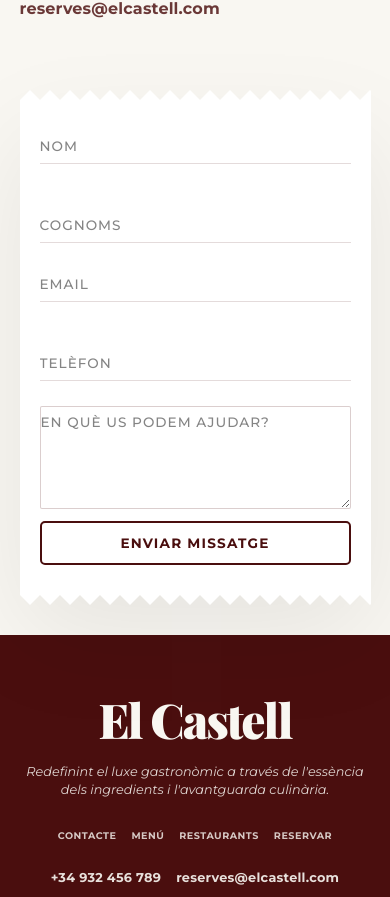
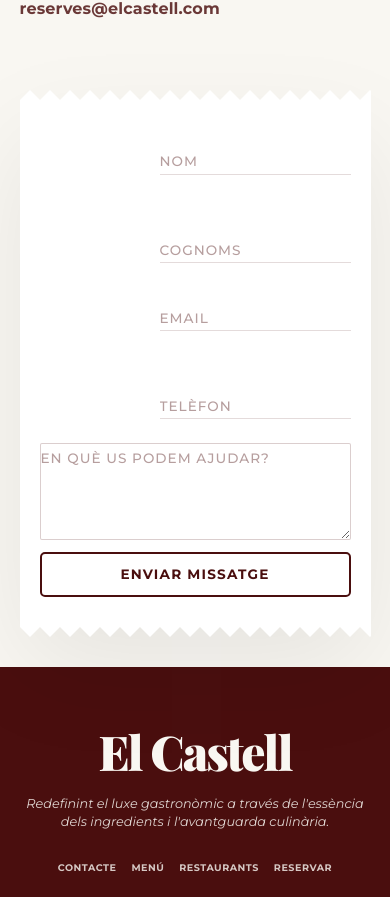
Before and after one commit to luabde/DishSync-Frontend, a React (Vite) app: page / in a window 390 px wide. Shown: the part 2891-3788 px from the top of the page. Built offline with nearby package versions, Linux system fonts and the light colour scheme; no server answers; a web font is replaced by a local one.

Commit message:
estilos unificar cambrer admin y pagian cliente

```diff
--- a/src/components/client/ClientHomeFooter.tsx
+++ b/src/components/client/ClientHomeFooter.tsx
@@ -24,9 +24,6 @@ export function ClientHomeFooter() {
 
       <div className="footer-bottom-desktop container-desktop-only">
         <div className="footer-copy-desktop">© 2026 Restaurant El Castell. Tots els drets reservats.</div>
-        <div className="footer-legal-desktop">
-          <a href="#">Privacitat | Termes d'Ús</a>
-        </div>
       </div>
 
       <div className="footer-content-centered mobile-footer">
--- a/src/pages/client/ClientHome.tsx
+++ b/src/pages/client/ClientHome.tsx
@@ -301,7 +301,7 @@ export default function ClientHome() {
               <div className="zigzag-wrapper" style={{ margin: 0 }}>
                 <div className="zigzag-form-container">
                   <form className="formulario-contacto" id="contact-form" onSubmit={onSubmitContact}>
-                    <div className="form-row" style={{ display: "flex", gap: "40px", marginBottom: "20px" }}>
+                    <div className="form-row" style={{ display: "flex", gap: "40px", marginBottom: "20px", alignItems: "flex-end" }}>
                       <div className="form-group" style={{ flex: 1, textAlign: "left" }}>
                         <input
                           type="text"
@@ -323,7 +323,7 @@ export default function ClientHome() {
                         />
                       </div>
                     </div>
-                    <div className="form-row" style={{ display: "flex", gap: "40px", marginBottom: "20px" }}>
+                    <div className="form-row" style={{ display: "flex", gap: "40px", marginBottom: "20px", alignItems: "flex-end" }}>
                       <div className="form-group" style={{ flex: 1, textAlign: "left" }}>
                         <input
                           type="email"
--- a/src/pages/client/style.css
+++ b/src/pages/client/style.css
@@ -385,7 +385,7 @@ body.menu-abierto {
     display: block;
     font-size: 0.75rem;
     letter-spacing: 2px;
-    margin-bottom: 12px;
+    margin-bottom: 8px;
     font-weight: 700;
     font-family: var(--font-ui);
     text-transform: uppercase;
@@ -393,33 +393,53 @@ body.menu-abierto {
 }
 
 .form-group input:not([type="submit"]),
-.form-group select,
-.form-group textarea {
-    width: 100%;
-    padding: 12px 0;
+.form-group select {
+    width: 100%;
+    padding: 20px 0 2px 0 !important;
     background: none;
-    border: none;
-    border-bottom: 1px solid rgba(74, 14, 14, 0.15);
+    border: none !important;
+    box-shadow: 0 1px 0 rgba(74, 14, 14, 0.15);
     font-family: var(--font-ui);
-    font-size: 1rem;
+    font-size: 0.9rem;
     font-weight: 500;
     color: var(--deep-black);
-    transition: all 0.3s;
+    line-height: 1.4 !important;
+    transition: box-shadow 0.3s ease;
+    border-radius: 0 !important;
+    margin: 0 !important;
 }
 
 .form-group input:focus,
-.form-group select:focus,
-.form-group textarea:focus {
-    outline: none;
-    border-bottom-color: var(--wine-red);
+.form-group select:focus {
+    outline: none !important;
+    box-shadow: 0 1px 0 var(--wine-red) !important;
 }
 
 .form-group textarea {
+    width: 100%;
     border: 1px solid rgba(74, 14, 14, 0.12);
-    padding: 15px;
+    padding: 10px 12px;
+    font-family: var(--font-ui);
+    font-size: 0.9rem;
     background-color: rgba(255, 255, 255, 0.4);
     border-radius: 2px;
     margin-top: 5px;
+    transition: all 0.3s;
+    line-height: 1.4 !important;
+}
+
+.form-group textarea:focus {
+    outline: none !important;
+    border-color: var(--wine-red) !important;
+    box-shadow: none !important;
+}
+
+.form-group input::placeholder,
+.form-group textarea::placeholder {
+    font-size: 0.85rem;
+    opacity: 0.4;
+    color: var(--wine-red);
+    line-height: 1.4 !important;
 }
 
 /* Universal Brand Buttons */
@@ -565,7 +585,13 @@ body.menu-abierto {
     font-weight: 700;
     text-transform: uppercase;
     position: relative;
+    padding-top: 5px;
     padding-bottom: 5px;
+    transition: all 0.3s ease;
+}
+
+.nav-enlaces a:hover {
+    opacity: 0.7;
 }
 
 /* Remove individual underlines, use sliding line instead */
@@ -920,9 +946,8 @@ h1.section-title {
 }
 
 .footer-copy-desktop {
-    font-size: 0.7rem;
-    opacity: 0.4;
-    margin-top: auto;
+    font-size: 0.85rem;
+    opacity: 0.6;
 }
 
 /* Col 2, 4 */
@@ -1002,7 +1027,7 @@ h1.section-title {
     max-width: 1400px;
     margin: 80px auto 0 auto;
     display: flex;
-    justify-content: space-between;
+    justify-content: center;
     align-items: center;
     border-top: 1px solid rgba(249, 247, 242, 0.1);
     padding-top: 40px;
--- a/src/pages/responsable/ResponsableCambrerPanel.tsx
+++ b/src/pages/responsable/ResponsableCambrerPanel.tsx
@@ -373,22 +373,21 @@ export default function ResponsableCambrerPanel() {
       />
 
       <main className="min-w-0 flex-1 border-l border-black/5 bg-ds-bg-page">
-        {/* Botón hamburguesa solo en móvil */}
-        <div className="px-4 pt-4 lg:hidden">
+        <header className="sticky top-0 z-20 shrink-0 border-b-2 border-ds-brand-wine bg-ds-canvas">
+          <div className="flex items-center justify-between gap-2 px-4 py-3 sm:px-6 lg:h-[88px] lg:flex-row lg:items-center lg:gap-0 lg:px-10 lg:py-0 lg:pl-[120px]">
+            <div className="flex min-h-[36px] min-w-0 flex-1 items-center gap-2.5 lg:h-full lg:min-h-0">
               <button
                 type="button"
-            className="flex size-11 items-center justify-center rounded-ds-sm border border-ds-brand-wine/30 text-ds-brand-wine"
+                className="flex size-9 shrink-0 items-center justify-center rounded-ds-sm text-ds-brand-wine lg:hidden"
                 onClick={() => setSidebarOpen(true)}
-            aria-label="Obrir menú"
               >
-            <Menu className="size-6" />
+                <Menu className="size-5" />
               </button>
-        </div>
-
-        <header className="mt-4 border-b-2 border-ds-brand-wine px-6 pb-4 lg:mt-0 lg:flex lg:h-20 lg:items-center lg:px-8 lg:pb-0">
-          <h1 className="font-ds-display text-3xl font-semibold tracking-[2px] text-ds-brand-wine">
+              <h1 className="min-w-0 font-ds-display text-lg font-semibold leading-none tracking-wide text-ds-brand-wine sm:text-2xl lg:text-[26px] lg:tracking-[2px]">
                 Mapa de taules
               </h1>
+            </div>
+          </div>
         </header>
 
         {/* Dos columnas en desktop:
```
Lines whose indentation alone changed are shown as unchanged.
